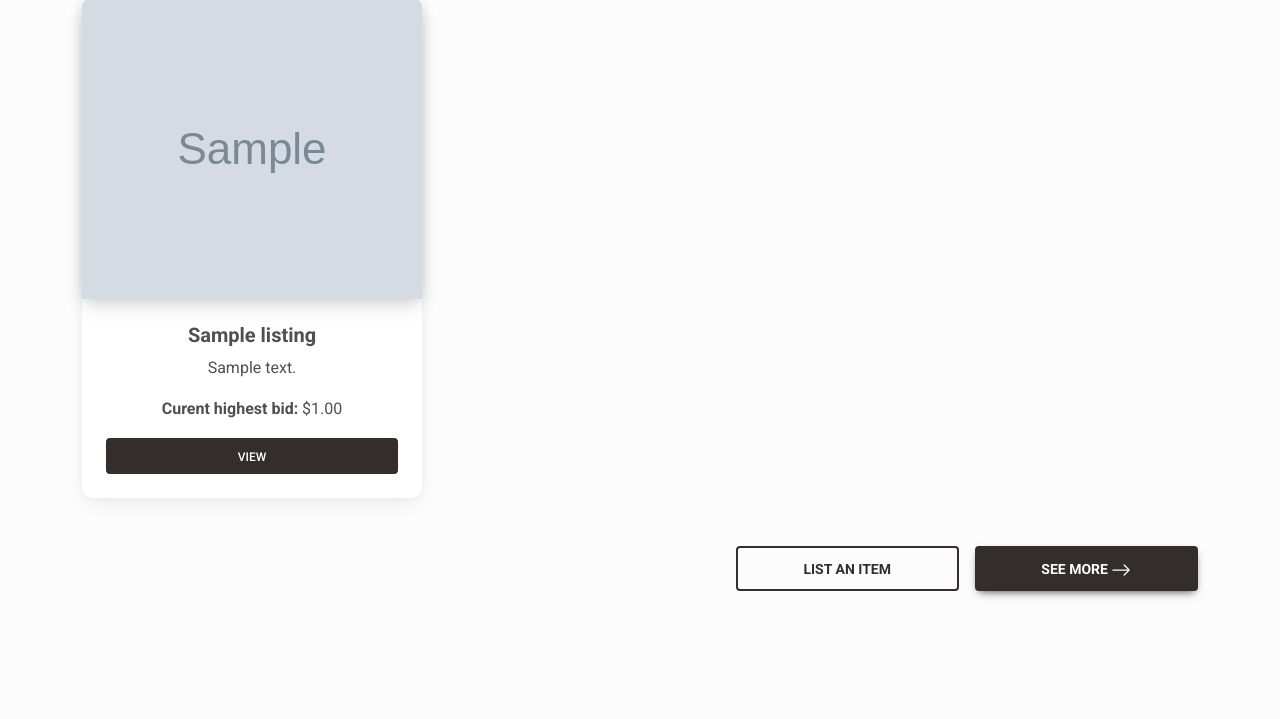
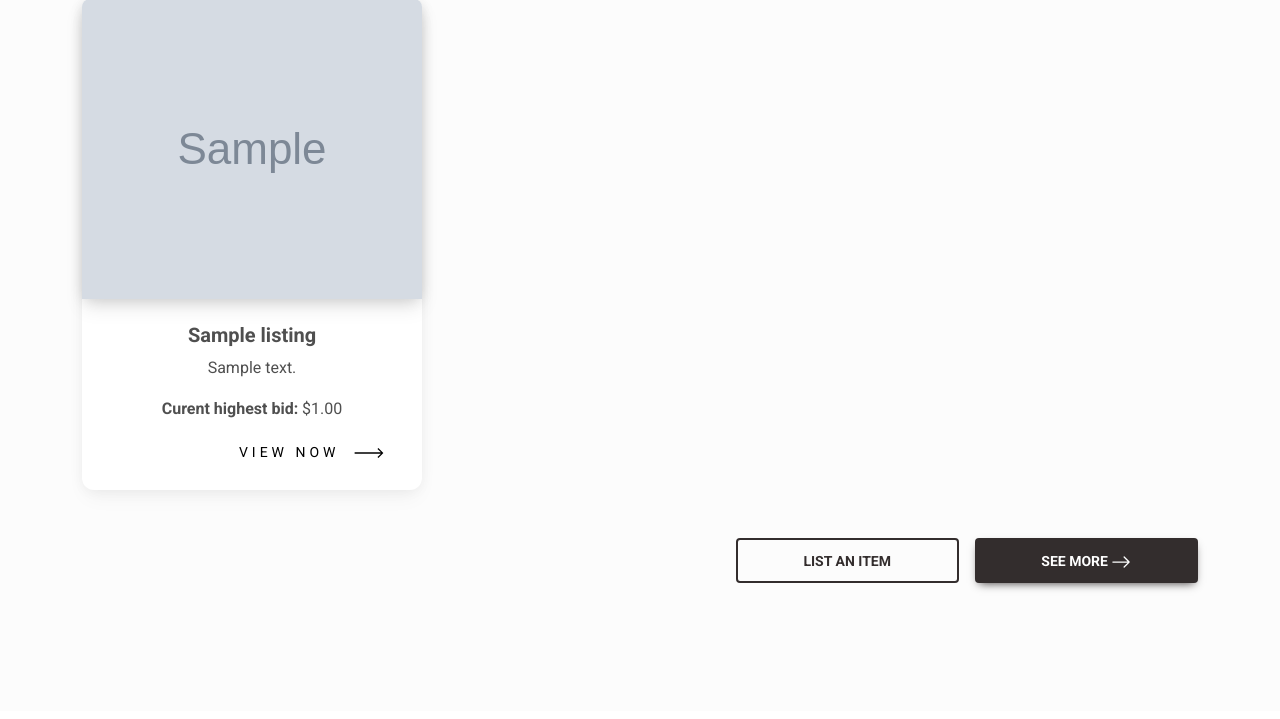
Before and after one commit to MarouBen/NightFall-Bids, a Django app: page / in a window 1280 px wide. Shown: the part 1456-2175 px from the top of the page. After the commit the page ends 2047 px from the top, so only its background shows below. Run offline with Django 3.2, Linux system fonts and the light colour scheme; tables that the repository leaves empty hold one stand-in row (values such as "Sample post"); grey boxes marked "Sample" are stand-in pictures; some libraries are stand-ins or nearby versions.

Commit message:
changed the view item button

```diff
--- a/auctions/static/auctions/B_styling.css
+++ b/auctions/static/auctions/B_styling.css
@@ -60,3 +60,56 @@
 .close:active .icon svg {
     transform: scale(0.8);
 }
+
+
+
+
+.cta {
+    border: none;
+    background: none;
+  }
+
+.cta span {
+    padding-bottom: 7px;
+    letter-spacing: 4px;
+    font-size: 14px;
+    padding-right: 15px;
+    text-transform: uppercase;
+}
+
+.cta svg {
+    transform: translateX(-8px);
+    transition: all 0.3s ease;
+}
+
+.cta:hover svg {
+    transform: translateX(0);
+}
+
+.cta:active svg {
+    transform: scale(0.9);
+}
+
+.hover-underline-animation {
+    position: relative;
+    color: black;
+    padding-bottom: 20px;
+}
+
+.hover-underline-animation:after {
+    content: "";
+    position: absolute;
+    width: 100%;
+    transform: scaleX(0);
+    height: 2px;
+    bottom: 0;
+    left: 0;
+    background-color: #000000;
+    transform-origin: bottom right;
+    transition: transform 0.25s ease-out;
+}
+
+.cta:hover .hover-underline-animation:after {
+    transform: scaleX(1);
+    transform-origin: bottom left;
+}
--- a/auctions/templates/auctions/index.html
+++ b/auctions/templates/auctions/index.html
@@ -62,7 +62,14 @@
                                     <h5 class="card-title fw-bold">{{ listing.name|truncatechars:50 }}</h5>
                                     <p class="card-text">{{ listing.description|truncatechars:120 }}</p>
                                     <p class="card-text"><b>Curent highest bid:</b> ${{ listing.bids.first.bid }}</p>
-                                    <a href="{% url 'view' listing.pk %}" class="btn btn-secondary btn-dark">View</a>
+                                    <a href="{% url 'view' listing.pk %}" class="d-flex justify-content-end">
+                                        <button class="cta">
+                                            <span class="hover-underline-animation"> view now </span>
+                                            <svg viewBox="0 0 46 16" height="10" width="30" xmlns="http://www.w3.org/2000/svg" id="arrow-horizontal">
+                                                <path transform="translate(30)" d="M8,0,6.545,1.455l5.506,5.506H-30V9.039H12.052L6.545,14.545,8,16l8-8Z" data-name="Path 10" id="Path_10"></path>
+                                            </svg>
+                                        </button>
+                                    </a>
                                 </div>
                             </div>
                         </div>
```
